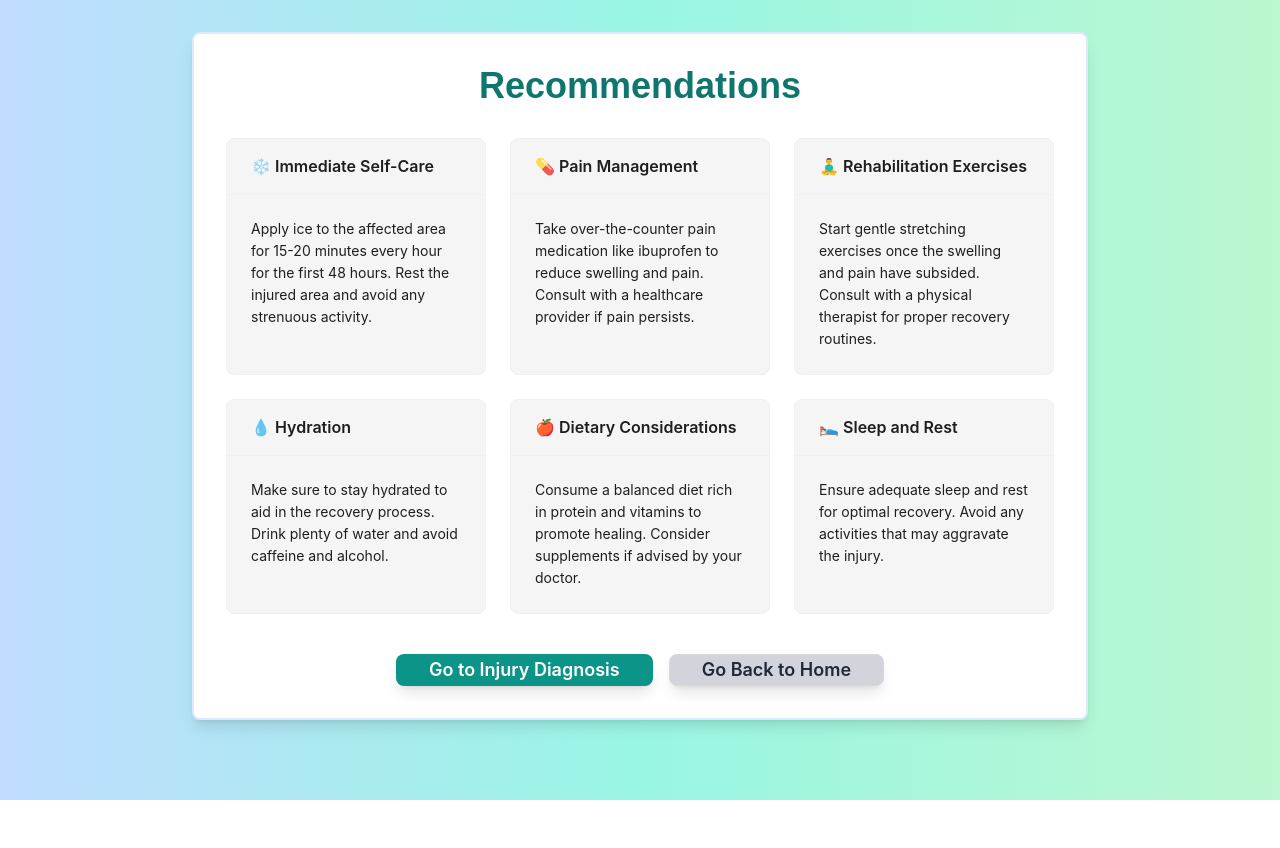
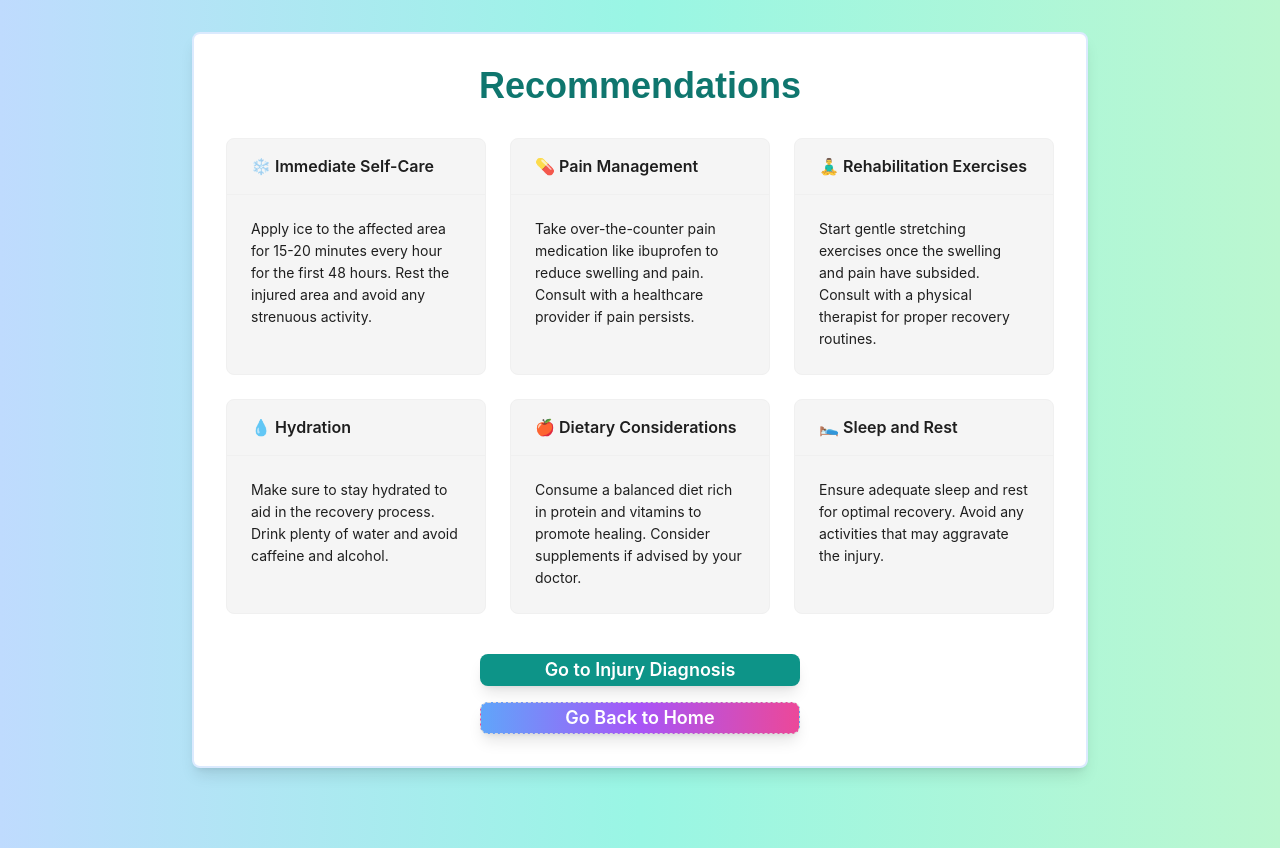
Before and after one commit to Codinglulu2023/CAC2024003, a Next.js app: page /recommendations in a window 1280 px wide. Before the commit the page ends 800 px from the top, so only its background shows below. Built offline with nearby package versions, Linux system fonts and the light colour scheme.

Commit message:
button positions

```diff
--- a/app/imageAnalysis/Analysis.tsx
+++ b/app/imageAnalysis/Analysis.tsx
@@ -38,13 +38,15 @@ const Analysis = () => {
         <p className="text-lg text-center mb-8 text-red-600">No analysis result available.</p>
       )}
 
-      <Button
-        type="primary"
-        onClick={handleCheckRecommendations}
-        className="bg-teal-600 hover:bg-teal-700 text-white text-lg font-semibold py-3 px-8 rounded-lg shadow-lg transform hover:scale-105 transition-transform"
-      >
-        Check Recommendations
-      </Button>
+      <div className="flex flex-col gap-4 items-center w-full">
+        <Button
+          type="dashed"
+          onClick={handleCheckRecommendations}
+          className="bg-gradient-to-r from-blue-400 via-purple-500 to-pink-500 hover:bg-gradient-to-r hover:from-blue-500 hover:via-purple-600 hover:to-pink-600 text-white text-lg font-semibold py-3 w-full max-w-xs rounded-lg shadow-lg transform hover:scale-105 transition-transform"
+        >
+          Check Recommendations
+        </Button>
+      </div>
     </div>
   );
 };
--- a/app/injuryDiagnosisPage/page.tsx
+++ b/app/injuryDiagnosisPage/page.tsx
@@ -142,18 +142,18 @@ export default function InjuryDiagnosisPage() {
 
           {/* Buttons */}
           <Form.Item className="text-center">
-            <div className="flex gap-4 justify-center">
+            <div className="flex flex-col gap-4 items-center w-full">
               <Button
                 type="primary"
                 htmlType="submit"
-                className="bg-teal-600 hover:bg-teal-700 text-white text-lg font-semibold py-3 px-8 rounded-lg shadow-lg transform hover:scale-105 transition-transform"
+                className="bg-teal-600 hover:bg-teal-700 text-white text-lg font-semibold py-3 w-full max-w-xs rounded-lg shadow-lg transform hover:scale-105 transition-transform"
               >
                 Submit Diagnosis
               </Button>
               <Button
-                type="default"
+                type="dashed"
                 onClick={goBackToHome}
-                className="bg-gray-300 hover:bg-gray-400 text-gray-800 text-lg font-semibold py-3 px-8 rounded-lg shadow-lg transform hover:scale-105 transition-transform"
+                className="bg-gradient-to-r from-blue-400 via-purple-500 to-pink-500 hover:bg-gradient-to-r hover:from-blue-500 hover:via-purple-600 hover:to-pink-600 text-white text-lg font-semibold py-3 w-full max-w-xs rounded-lg shadow-lg transform hover:scale-105 transition-transform"
               >
                 Go Back to Home
               </Button>
--- a/app/recommendations/Recommendations.tsx
+++ b/app/recommendations/Recommendations.tsx
@@ -140,18 +140,18 @@ export default function Recommendations() {
           ))}
         </div>
 
-        <div className="mt-10 flex justify-center gap-4">
+        <div className="mt-10 flex flex-col gap-4 items-center w-full">
           <Button
             type="primary"
             onClick={handleGoBack}
-            className="bg-teal-600 hover:bg-teal-700 text-white text-lg font-semibold py-3 px-8 rounded-lg shadow-lg transform hover:scale-105 transition-transform"
+            className="bg-teal-600 hover:bg-teal-700 text-white text-lg font-semibold py-3 w-full max-w-xs rounded-lg shadow-lg transform hover:scale-105 transition-transform"
           >
             Go to Injury Diagnosis
           </Button>
           <Button
-            type="default"
+            type="dashed"
             onClick={goBackToHome}
-            className="bg-gray-300 hover:bg-gray-400 text-gray-800 text-lg font-semibold py-3 px-8 rounded-lg shadow-lg transform hover:scale-105 transition-transform"
+            className="bg-gradient-to-r from-blue-400 via-purple-500 to-pink-500 hover:bg-gradient-to-r hover:from-blue-500 hover:via-purple-600 hover:to-pink-600 text-white text-lg font-semibold py-3 w-full max-w-xs rounded-lg shadow-lg transform hover:scale-105 transition-transform"
           >
             Go Back to Home
           </Button>
```
